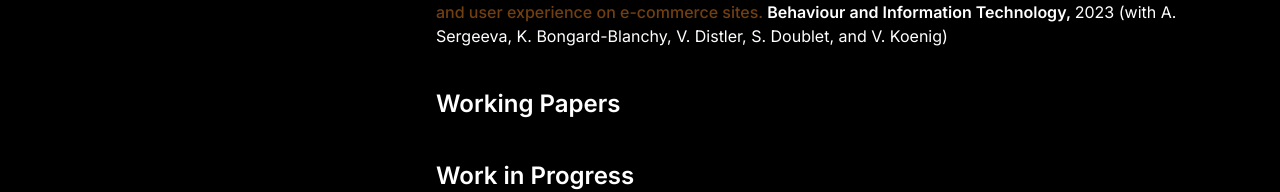
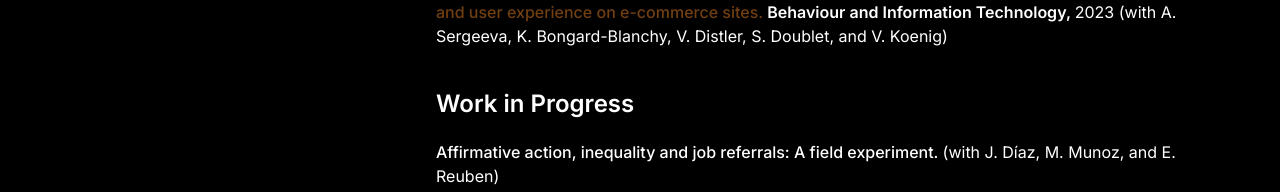
Before and after one commit to reha96/website, a Next.js app: page / in a window 1280 px wide. Shown: the part 448-640 px from the top of the page. Built offline with nearby package versions, Linux system fonts and the light colour scheme.

Commit message:
update May

```diff
--- a/app/page.tsx
+++ b/app/page.tsx
@@ -32,7 +32,7 @@
               <span className="font-medium text-yellow-900"> Running out of time(rs): effects of scarcity cues on perceived task load, perceived benevolence and user experience on e-commerce sites. </span>
             </Link> <span className="font-semibold">Behaviour and Information Technology, </span> <span> 2023 (with A. Sergeeva, K. Bongard-Blanchy, V. Distler, S. Doublet, and V. Koenig) </span>
             </p>
-            <h2 className="text-2xl font-semibold pt-5 pb-5">Working Papers</h2>
+            {/* <h2 className="text-2xl font-semibold pt-5 pb-5">Working Papers</h2> */}
 
             {/* <p className="mt-2 text-md pb-5">Autoplay (single authored)</p> */}
             <h2 className="text-2xl font-semibold pt-5 pb-5">Work in Progress</h2>
```
Also changed, not shown: 1 other file (tests, documents, lock files or other folders).
